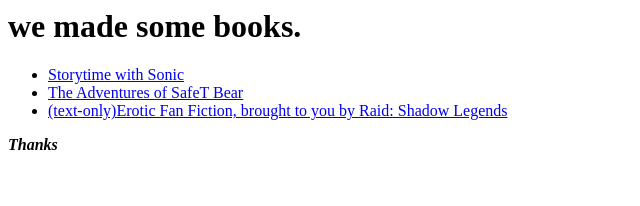
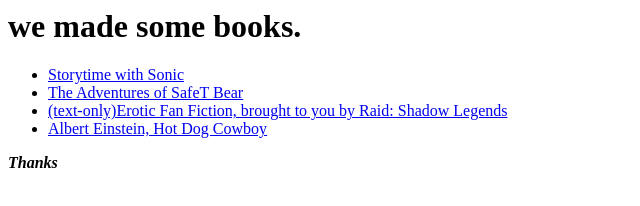
Before and after one commit to ggggbbybby/brokenpictturephone, a plain HTML site: page index.html in a window 1280 px wide. Shown: the whole page, without its empty margins (0-640 px from the left). Drawn offline with Linux system fonts and the light colour scheme.

Commit message:
Update index.html

```diff
--- a/index.html
+++ b/index.html
@@ -3,6 +3,7 @@
   <li><a href="/brokenpictturephone/Storytime_with_Sonic.html">Storytime with Sonic</a></li>
   <li><a href="/brokenpictturephone/SafeT_Bear.html">The Adventures of SafeT Bear</a></li>
   <li><a href="/brokenpictturephone/eroticfanfiction.html">(text-only)Erotic Fan Fiction, brought to you by Raid: Shadow Legends</a></li>
+  <li><a href="/brokenpictturephone/hotdog_cowboy.html">Albert Einstein, Hot Dog Cowboy</a></li>
 </ul>
 
 <i><b>Thanks</b></i>
```
